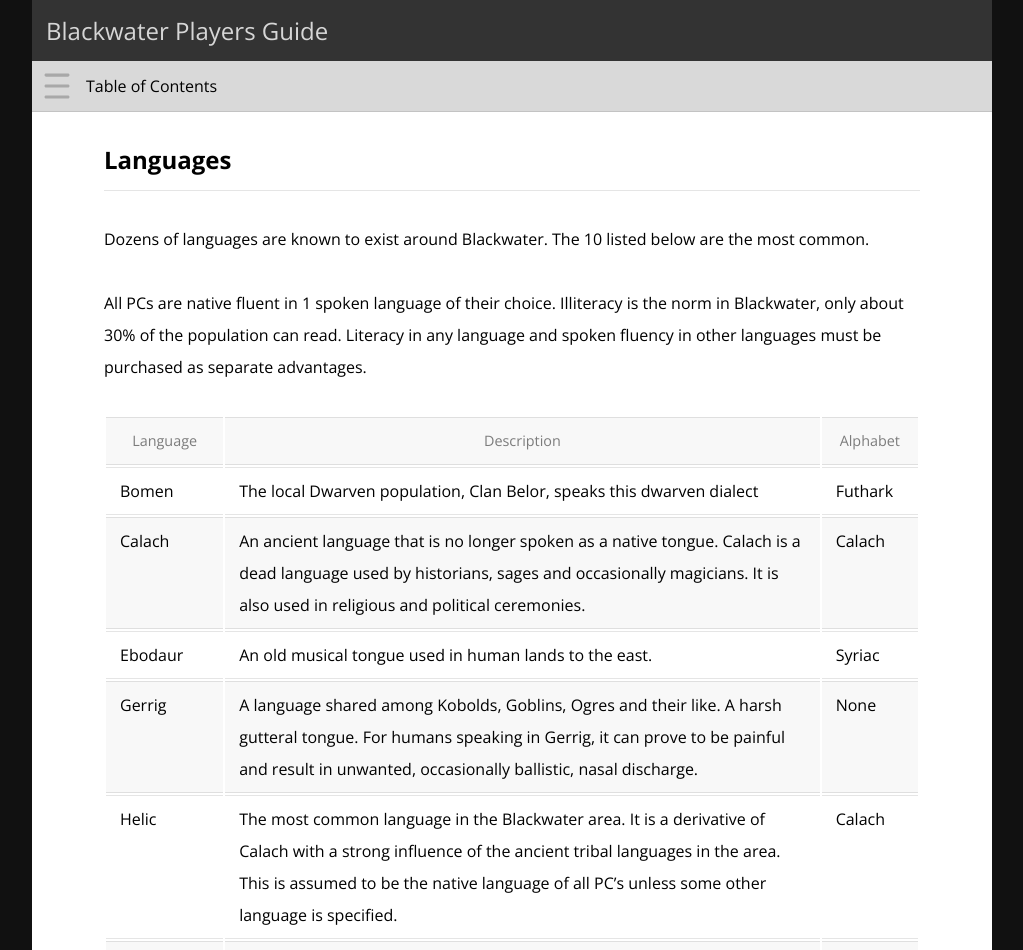
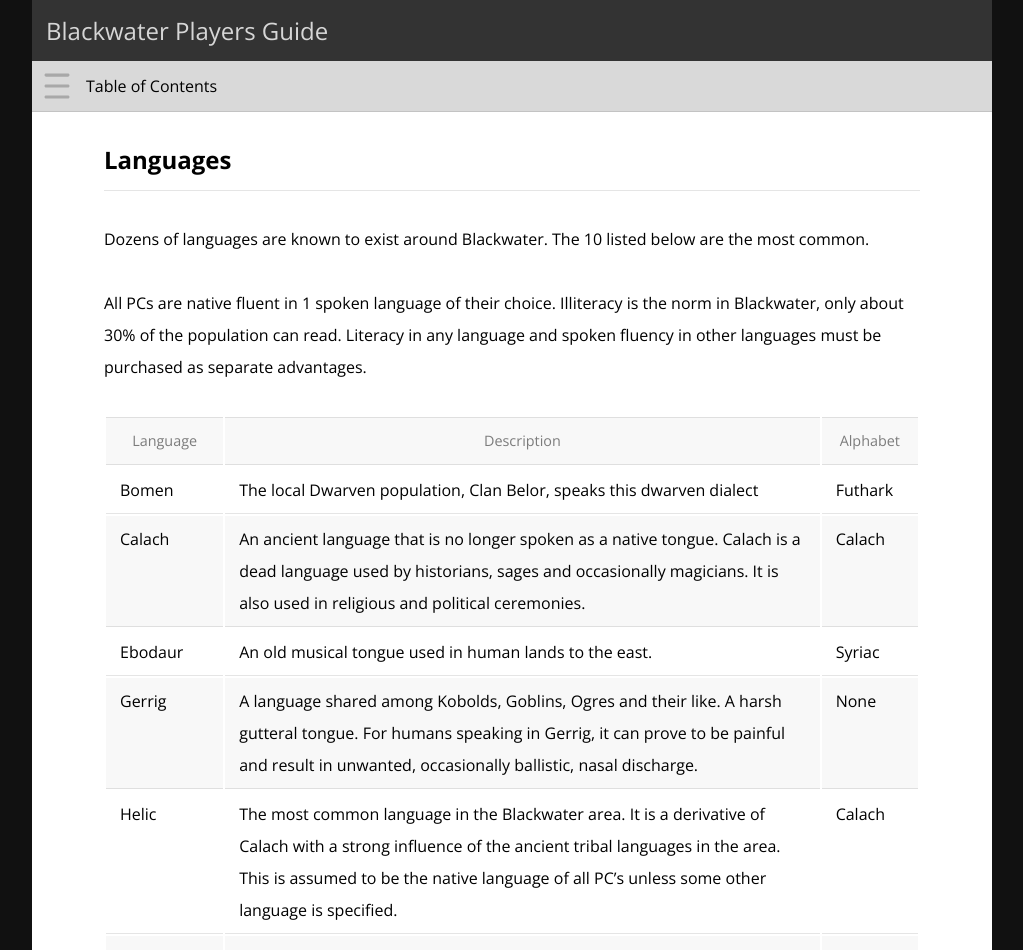
Before and after one commit to rickosborne/blackwater, a Jekyll site: the page built from _guide/450-languages-and-alphabets.md, in a window 1280 px wide. Shown: the top 950 px of the page, without its empty margins (128-1151 px from the left). Built offline with Jekyll 4.4.1, drawn with Linux system fonts in a browser that asks for light colours.

Commit message:
Update blackwater.css

```diff
--- a/assets/blackwater.css
+++ b/assets/blackwater.css
@@ -377,7 +377,6 @@ tr:nth-of-type(2n), thead {
 }
 td {
     vertical-align: top;
-    border-top: thin solid rgba(0, 0, 0, 0.1);
     border-bottom: thin solid rgba(0, 0, 0, 0.1);
 }
 th {
```
